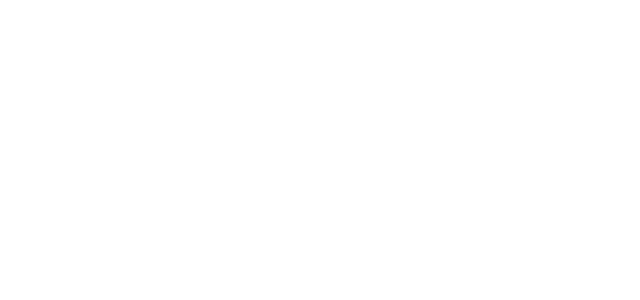
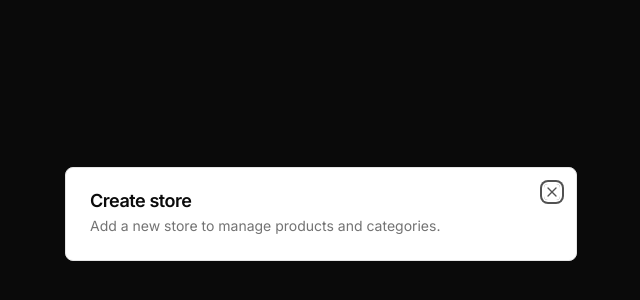
Before and after one commit to sylvaincodes/ecommerce_dashboard, a Next.js app: page / in a window 1280 px wide. Shown: the part 186-486 px from the top of the page, without its empty margins (319-959 px from the left). Built offline with nearby package versions, Linux system fonts and the light colour scheme.

Commit message:
modals: set up great

```diff
--- a/app/(root)/page.tsx
+++ b/app/(root)/page.tsx
@@ -1,6 +1,26 @@
-import {UserButton} from '@clerk/nextjs'
-export default function Home() {
-    return <main>
-      <UserButton afterSignOutUrl='/' />
-    </main>;
-  }
+"use client";
+
+import { useEffect } from "react";
+import { useParams } from "next/navigation";
+
+import { useStoreModal } from "@/hooks/use-store-modal";
+import { StoreModal } from "@/components/modals/store-modal";
+
+const SetupPage = () => {
+  const onOpen = useStoreModal((state) => state.onOpen);
+  const isOpen = useStoreModal((state) => state.isOpen);
+
+  useEffect(() => {
+    if (!isOpen) {
+      onOpen();
+    }
+  }, [isOpen, onOpen]);
+
+  return (
+    <div>
+      <StoreModal isOpen/>
+    </div>
+  );
+};
+
+export default SetupPage;
--- a/app/layout.tsx
+++ b/app/layout.tsx
@@ -1,7 +1,8 @@
 import type { Metadata } from "next";
 import { Inter } from "next/font/google";
+import { ClerkProvider } from "@clerk/nextjs";
+import { ModalProvider } from "@/providers/modal-provider";
 import "./globals.css";
-import { ClerkProvider } from "@clerk/nextjs";
 
 const inter = Inter({ subsets: ["latin"] });
 
@@ -18,7 +19,9 @@
   return (
     <ClerkProvider>
       <html lang="en">
-        <body className={inter.className}>{children}</body>
+        <body className={inter.className}>
+          <ModalProvider/>
+          {children}</body>
       </html>
     </ClerkProvider>
   );
--- /dev/null
+++ b/components/modals/store-modal.tsx
@@ -0,0 +1,20 @@
+"use client"
+
+import {useStoreModal} from '@/hooks/use-store-modal'
+import { Modal } from '@/components/ui/modal'
+
+export const StoreModal = () =>{
+    const storeModal = useStoreModal();
+
+    return (
+        <Modal
+          title="Create store"
+          description="Add a new store to manage products and categories."
+          isOpen={storeModal.isOpen}
+          onClose={storeModal.onClose}
+        >
+        future create
+        </Modal>
+    )
+
+}
--- /dev/null
+++ b/components/ui/dialog.tsx
@@ -0,0 +1,122 @@
+"use client"
+
+import * as React from "react"
+import * as DialogPrimitive from "@radix-ui/react-dialog"
+import { X } from "lucide-react"
+
+import { cn } from "@/lib/utils"
+
+const Dialog = DialogPrimitive.Root
+
+const DialogTrigger = DialogPrimitive.Trigger
+
+const DialogPortal = DialogPrimitive.Portal
+
+const DialogClose = DialogPrimitive.Close
+
+const DialogOverlay = React.forwardRef<
+  React.ElementRef<typeof DialogPrimitive.Overlay>,
+  React.ComponentPropsWithoutRef<typeof DialogPrimitive.Overlay>
+>(({ className, ...props }, ref) => (
+  <DialogPrimitive.Overlay
+    ref={ref}
+    className={cn(
+      "fixed inset-0 z-50 bg-black/80  data-[state=open]:animate-in data-[state=closed]:animate-out data-[state=closed]:fade-out-0 data-[state=open]:fade-in-0",
+      className
+    )}
+    {...props}
+  />
+))
+DialogOverlay.displayName = DialogPrimitive.Overlay.displayName
+
+const DialogContent = React.forwardRef<
+  React.ElementRef<typeof DialogPrimitive.Content>,
+  React.ComponentPropsWithoutRef<typeof DialogPrimitive.Content>
+>(({ className, children, ...props }, ref) => (
+  <DialogPortal>
+    <DialogOverlay />
+    <DialogPrimitive.Content
+      ref={ref}
+      className={cn(
+        "fixed left-[50%] top-[50%] z-50 grid w-full max-w-lg translate-x-[-50%] translate-y-[-50%] gap-4 border bg-background p-6 shadow-lg duration-200 data-[state=open]:animate-in data-[state=closed]:animate-out data-[state=closed]:fade-out-0 data-[state=open]:fade-in-0 data-[state=closed]:zoom-out-95 data-[state=open]:zoom-in-95 data-[state=closed]:slide-out-to-left-1/2 data-[state=closed]:slide-out-to-top-[48%] data-[state=open]:slide-in-from-left-1/2 data-[state=open]:slide-in-from-top-[48%] sm:rounded-lg",
+        className
+      )}
+      {...props}
+    >
+      {children}
+      <DialogPrimitive.Close className="absolute right-4 top-4 rounded-sm opacity-70 ring-offset-background transition-opacity hover:opacity-100 focus:outline-none focus:ring-2 focus:ring-ring focus:ring-offset-2 disabled:pointer-events-none data-[state=open]:bg-accent data-[state=open]:text-muted-foreground">
+        <X className="h-4 w-4" />
+        <span className="sr-only">Close</span>
+      </DialogPrimitive.Close>
+    </DialogPrimitive.Content>
+  </DialogPortal>
+))
+DialogContent.displayName = DialogPrimitive.Content.displayName
+
+const DialogHeader = ({
+  className,
+  ...props
+}: React.HTMLAttributes<HTMLDivElement>) => (
+  <div
+    className={cn(
+      "flex flex-col space-y-1.5 text-center sm:text-left",
+      className
+    )}
+    {...props}
+  />
+)
+DialogHeader.displayName = "DialogHeader"
+
+const DialogFooter = ({
+  className,
+  ...props
+}: React.HTMLAttributes<HTMLDivElement>) => (
+  <div
+    className={cn(
+      "flex flex-col-reverse sm:flex-row sm:justify-end sm:space-x-2",
+      className
+    )}
+    {...props}
+  />
+)
+DialogFooter.displayName = "DialogFooter"
+
+const DialogTitle = React.forwardRef<
+  React.ElementRef<typeof DialogPrimitive.Title>,
+  React.ComponentPropsWithoutRef<typeof DialogPrimitive.Title>
+>(({ className, ...props }, ref) => (
+  <DialogPrimitive.Title
+    ref={ref}
+    className={cn(
+      "text-lg font-semibold leading-none tracking-tight",
+      className
+    )}
+    {...props}
+  />
+))
+DialogTitle.displayName = DialogPrimitive.Title.displayName
+
+const DialogDescription = React.forwardRef<
+  React.ElementRef<typeof DialogPrimitive.Description>,
+  React.ComponentPropsWithoutRef<typeof DialogPrimitive.Description>
+>(({ className, ...props }, ref) => (
+  <DialogPrimitive.Description
+    ref={ref}
+    className={cn("text-sm text-muted-foreground", className)}
+    {...props}
+  />
+))
+DialogDescription.displayName = DialogPrimitive.Description.displayName
+
+export {
+  Dialog,
+  DialogPortal,
+  DialogOverlay,
+  DialogClose,
+  DialogTrigger,
+  DialogContent,
+  DialogHeader,
+  DialogFooter,
+  DialogTitle,
+  DialogDescription,
+}
--- /dev/null
+++ b/components/ui/modal.tsx
@@ -0,0 +1,42 @@
+"use client"
+
+import { ReactNode } from "react";
+import {
+    Dialog,
+    DialogContent,
+    DialogDescription,
+    DialogHeader,
+    DialogTitle,
+    DialogTrigger,
+  } from "@/components/ui/dialog"
+interface ModalProps{
+    title: string;
+    description: string;
+    isOpen: boolean;
+    onClose: ()=> void;
+    children?: ReactNode
+}
+
+
+export const Modal: React.FC<ModalProps> = ({ title,description,isOpen,onClose,children}) => {
+
+    const onChange = (open: boolean) => {
+      if(!open){
+        onClose()
+      }
+    }
+
+  return (
+    <Dialog open={isOpen} onOpenChange={onChange}>
+        <DialogTrigger>Open</DialogTrigger>
+        <DialogContent>
+            <DialogHeader>
+            <DialogTitle>{title}</DialogTitle>
+            <DialogDescription>
+                {description}
+            </DialogDescription>
+            </DialogHeader>
+        </DialogContent>
+    </Dialog>
+  )
+}
--- /dev/null
+++ b/hooks/use-store-modal.tsx
@@ -0,0 +1,13 @@
+import { create } from 'zustand';
+
+interface useStoreModalStore {
+  isOpen: boolean;
+  onOpen: () => void;
+  onClose: () => void;
+}
+
+export const useStoreModal = create<useStoreModalStore>((set) => ({
+  isOpen: false,
+  onOpen: () => set({ isOpen: true }),
+  onClose: () => set({ isOpen: false }),
+}));
--- a/package.json
+++ b/package.json
@@ -10,6 +10,7 @@
   },
   "dependencies": {
     "@clerk/nextjs": "^4.29.7",
+    "@radix-ui/react-dialog": "^1.0.5",
     "@radix-ui/react-slot": "^1.0.2",
     "class-variance-authority": "^0.7.0",
     "clsx": "^2.1.0",
@@ -18,7 +19,8 @@
     "react": "^18",
     "react-dom": "^18",
     "tailwind-merge": "^2.2.1",
-    "tailwindcss-animate": "^1.0.7"
+    "tailwindcss-animate": "^1.0.7",
+    "zustand": "^4.5.0"
   },
   "devDependencies": {
     "@types/node": "^20",
--- /dev/null
+++ b/providers/modal-provider.tsx
@@ -0,0 +1,23 @@
+"use client";
+
+import { useEffect, useState } from "react";
+
+import { StoreModal } from "@/components/modals/store-modal";
+
+export const ModalProvider = () => {
+  const [isMounted, setIsMounted] = useState(false);
+
+  useEffect(() => {
+    setIsMounted(true);
+  }, []);
+
+  if (!isMounted) {
+    return null;
+  }
+
+  return (
+    <>
+      <StoreModal />
+    </>
+  );
+}
```
Also changed, not shown: 1 other file (tests, documents, lock files or other folders).
